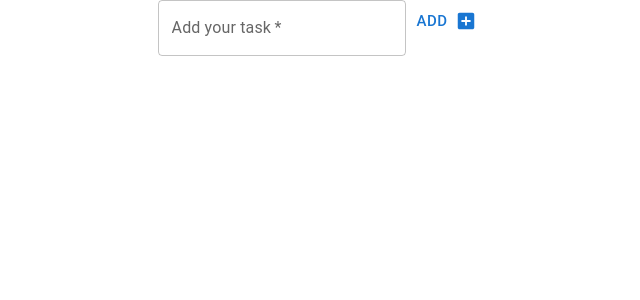
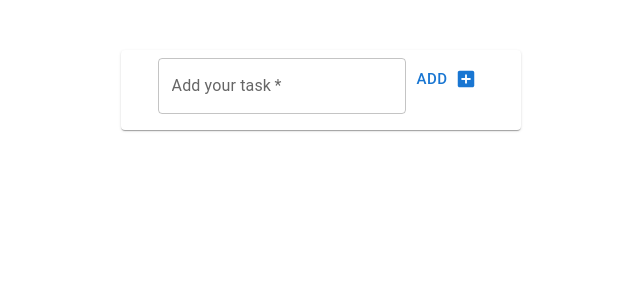
Before and after one commit to sagiv1996/React-todo-list, a React (Create React App) app: page / in a window 1280 px wide. Shown: the top 300 px of the page, without its empty margins (319-959 px from the left). Built offline with nearby package versions, Linux system fonts and the light colour scheme.

Commit message:
Add card and margin to screen

```diff
--- a/src/components/todoList.jsx
+++ b/src/components/todoList.jsx
@@ -1,4 +1,4 @@
-import { List } from "@mui/material";
+import { Card, List } from "@mui/material";
 import React, { useState } from "react";
 import TodoField from "./todoField";
 import TodoListItem from "./todoListItem";
@@ -17,7 +17,7 @@ export default function TodoList() {
     setArray(updateTodos);
   };
   return (
-    <>
+    <Card sx={{maxWidth: 400, bgcolor: 'background.paper', margin: "50px auto", paddingTop: 1 }}>
       <TodoField newTask={handlerAddValueEvent} />
       <List>
         {items.map((item, index) => (
@@ -29,6 +29,6 @@ export default function TodoList() {
           />
         ))}
       </List>
-    </>
+    </Card >
   );
 }
```
